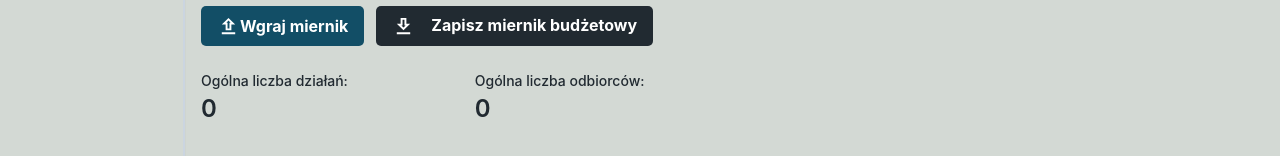
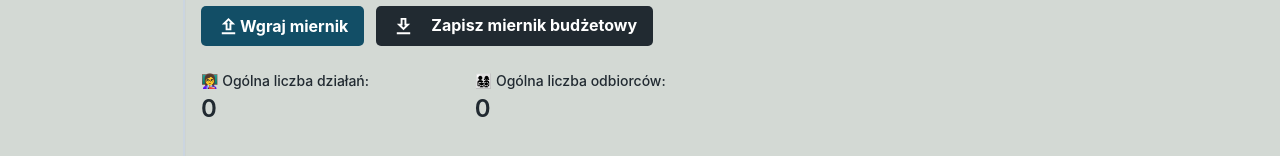
Before and after one commit to Soberek/edureport-app, a Next.js app: page /miernik in a window 1280 px wide. Shown: the part 162-318 px from the top of the page. Built offline with nearby package versions, Linux system fonts and the light colour scheme.

Commit message:
style: comeback of cute icons

```diff
--- a/src/app/components/miernik/ExcelUploader.tsx
+++ b/src/app/components/miernik/ExcelUploader.tsx
@@ -11,7 +11,7 @@ const MemoizedExcelUploaderMonths = React.memo(ExcelUploaderMonths);
 const MemoizedExcelUploaderUploadButtons = React.memo(ExcelUploaderUploadButtons);
 const MemoizedExcelUploaderTable = React.memo(ExcelUploaderTable);
 
-const Stats = ({ label, value }: {label: string, value: number}) => (
+const Stats = ({ label, value }: { label: string; value: number }) => (
   <Stat minWidth={`200px`} maxWidth={{ base: `100%`, md: `25%` }}>
     <StatLabel>{label}:</StatLabel>
     <StatNumber>{value || 0}</StatNumber>
@@ -112,8 +112,8 @@ const ExcelUploader: React.FC = () => {
       <MemoizedExcelUploaderUploadButtons file_name={file_name} handleFileUpload={handleFileUpload} saveToExcelFile={saveToExcelFile} />
 
       <Box display={`flex`} gap={2} flexWrap={`wrap`} marginBottom={{ base: 2, md: 10 }}>
-      <Stats label="Ogólna liczba działań" value={miernik_summary.actions} />
-      <Stats label="Ogólna liczba odbiorców" value={miernik_summary.people} />
+        <Stats label="👩‍🏫 Ogólna liczba działań" value={miernik_summary.actions} />
+        <Stats label="👨‍👩‍👧‍👦 Ogólna liczba odbiorców" value={miernik_summary.people} />
       </Box>
 
       {Object.keys(agregated_data).length > 0 && <MemoizedExcelUploaderTable {...agregated_data} />}
```
